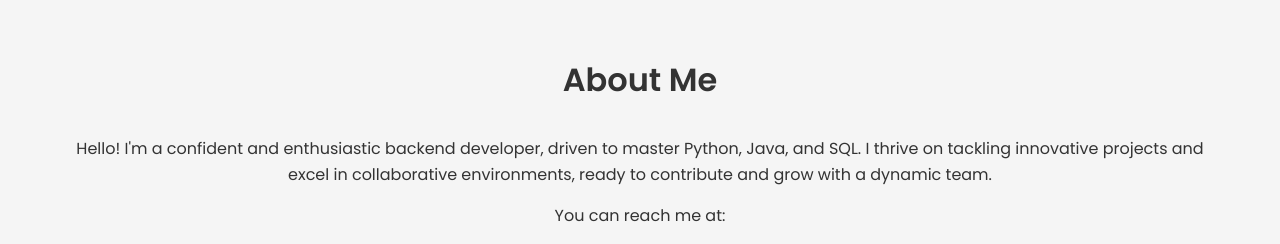
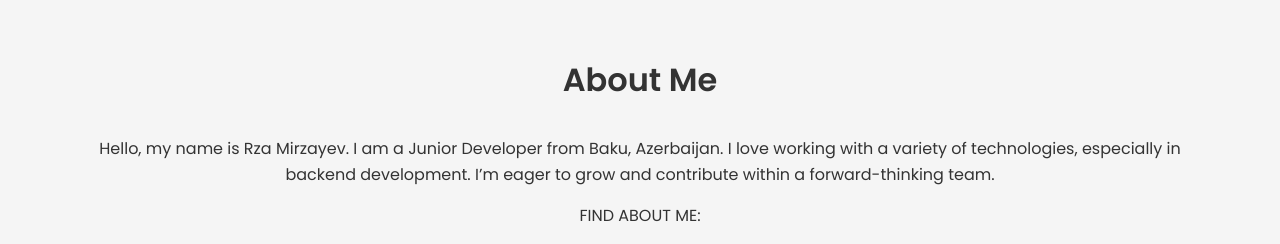
Before and after one commit to rzadevv/portifolio, a plain HTML site: page index.html in a window 1280 px wide. Shown: the part 840-1084 px from the top of the page. Drawn offline with nearby package versions, Linux system fonts and the light colour scheme.

Commit message:
Update index.html
Changed about me part

```diff
--- a/index.html
+++ b/index.html
@@ -74,8 +74,8 @@
     <div class="container about-container">
         <div class="about-content" data-aos="fade-up">
             <h2>About Me</h2>
-            <p>Hello! I'm a confident and enthusiastic backend developer, driven to master Python, Java, and SQL. I thrive on tackling innovative projects and excel in collaborative environments, ready to contribute and grow with a dynamic team.</p>
-            <p>You can reach me at:</p>
+            <p>Hello, my name is Rza Mirzayev. I am a Junior Developer from Baku, Azerbaijan. I love working with a variety of technologies, especially in backend development. I’m eager to grow and contribute within a forward-thinking team.</p>
+            <p>FIND ABOUT ME:</p>
             <div class="social-icons">
                 <a href="mailto:rzamirzayevedu@gmail.com" target="_blank" rel="noopener noreferrer" aria-label="Email"><i class="fas fa-envelope"></i></a>
                 <a href="https://github.com/rzadevv" target="_blank" rel="noopener noreferrer" aria-label="GitHub"><i class="fab fa-github"></i></a>
```
